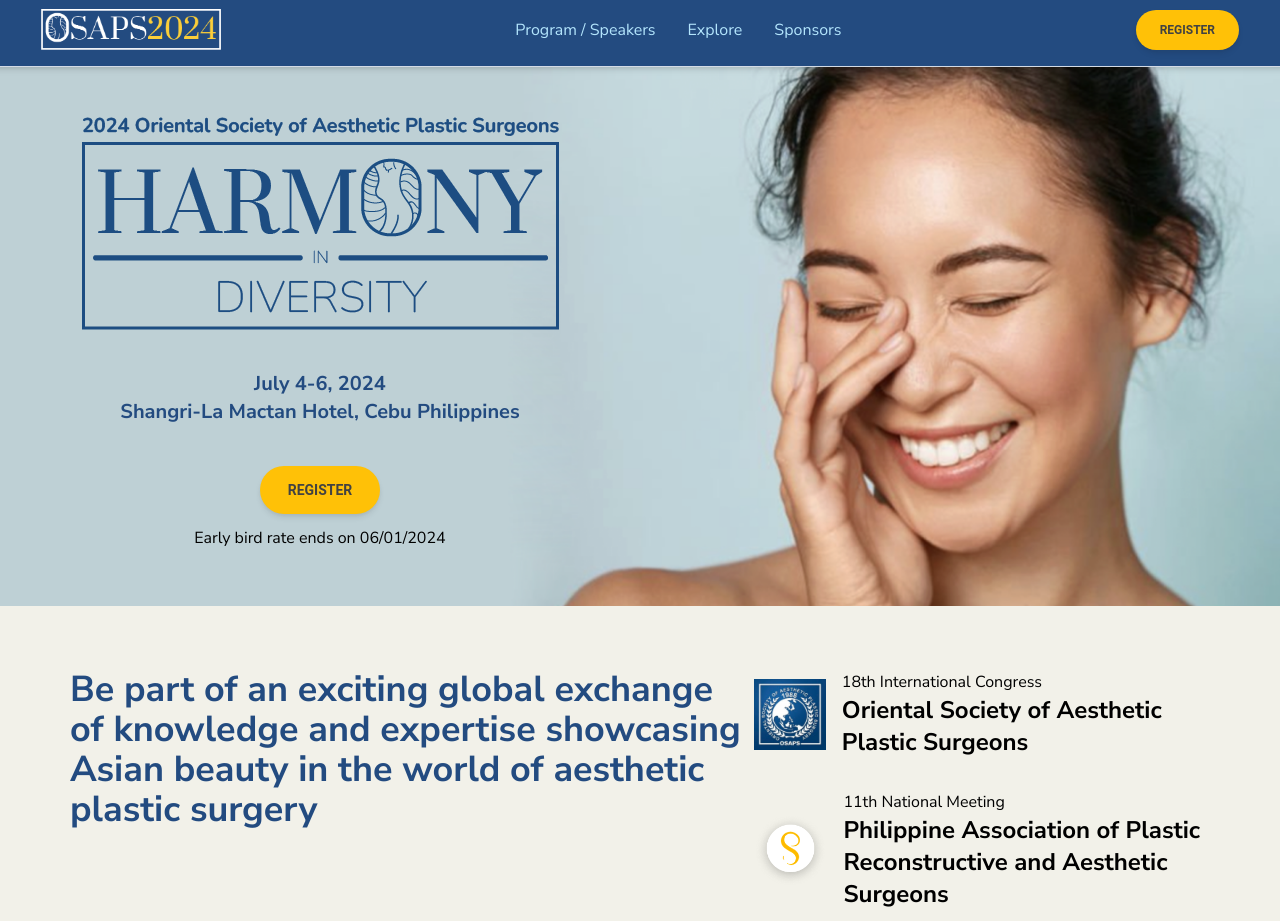
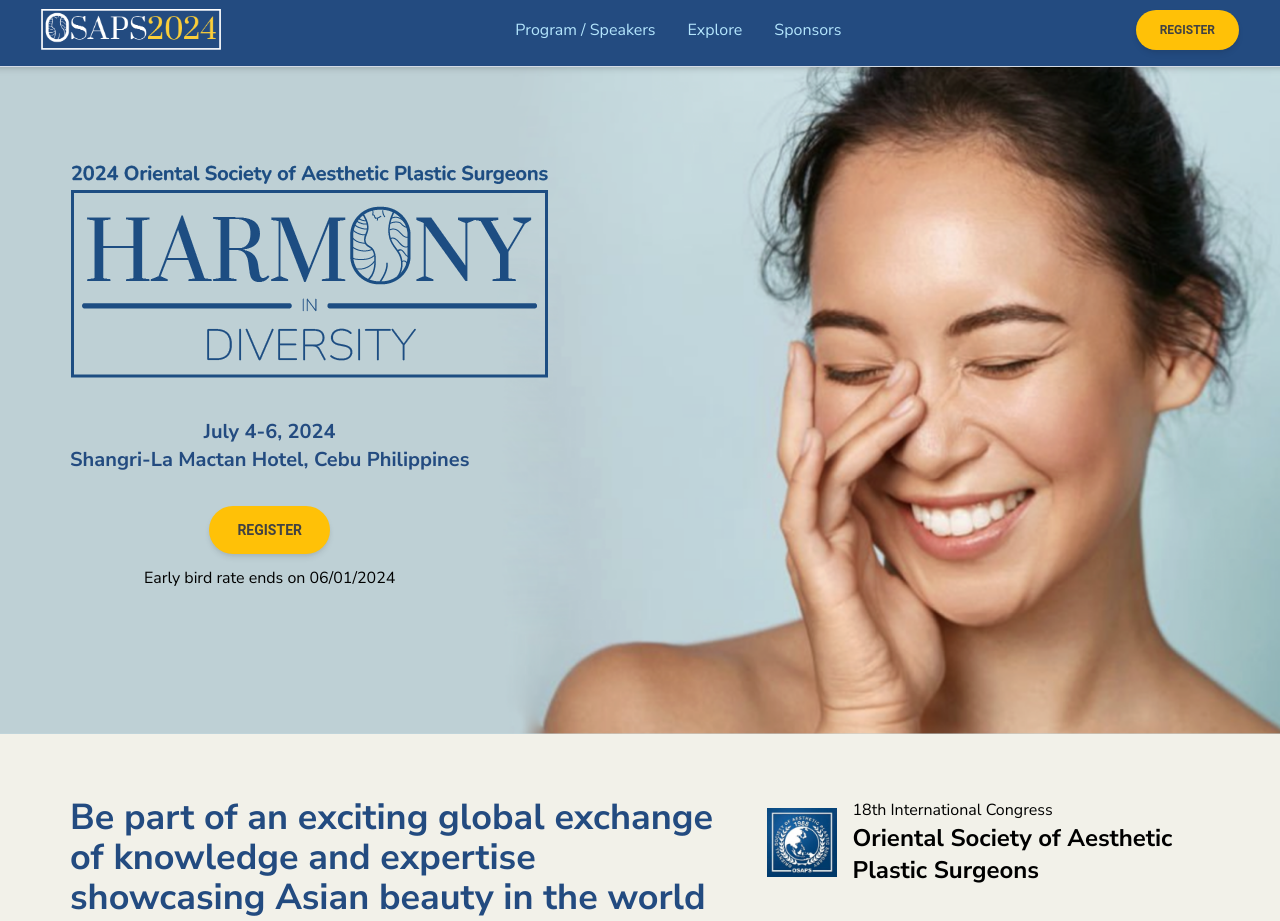
Before and after one commit to boggslabayen/osaps-2024-full, a Next.js app: page / in a window 1280 px wide. Shown: the top 921 px of the page. Built offline with nearby package versions, Linux system fonts and the light colour scheme.

Commit message:
fixed hero banner

```diff
--- a/app/page.tsx
+++ b/app/page.tsx
@@ -28,13 +28,13 @@
 
       <div className="md:bg-center md:bg-no-repeat md:bg-[url('./ui/images/Banner.png')] md:bg-cover mix-blend-screen bg-coral-blue ">
         <div className="h-max px-16 py-16 md:py-14">
-          <div className="flex flex-col md:relative  right-80  z-30">
+          <div className="flex flex-col md:flex mx-auto max-w-fit lg:max-w-screen-xl my-12 px-4 md:px-0 items-start">
             <Image
               src={EventLogo}
               width={0}
               bg-cover
               height={0}
-              className="mx-fit mx-auto
+              className="
              "
               alt="logo"
             />
@@ -43,12 +43,9 @@
               <h3 className="text-xl font-bold text-blue-jay">
                 July 4-6, 2024
               </h3>
-              <h3 className="text-xl font-bold text-blue-jay">
+              <h3 className="text-xl font-bold text-blue-jay pb-8">
                 Shangri-La Mactan Hotel, Cebu Philippines
               </h3>
-            </div>
-
-            <div className="text-center">
               <Link href="/register">
                 <Button
                   variant="filled"
@@ -66,7 +63,7 @@
 
       <div className=" bg-ivory py-4">
         <div className="md:flex mx-auto max-w-fit lg:max-w-screen-xl my-12 px-4 md:px-0 justify-between">
-          <h3 className="text-3xl md:text-4xl leading-tight font-bold text-blue-jay mb-8 md:w-3/5">
+          <h3 className="text-3xl md:text-4xl leading-tight font-bold text-blue-jay mb-8 md:w-3/5 md:mr-8">
             Be part of an exciting global exchange of knowledge and expertise
             showcasing Asian beauty in the world of aesthetic plastic surgery
           </h3>
```
